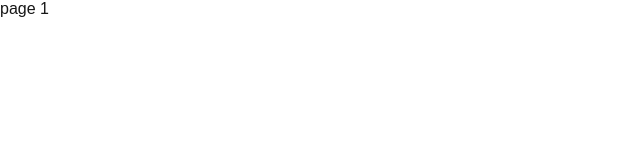
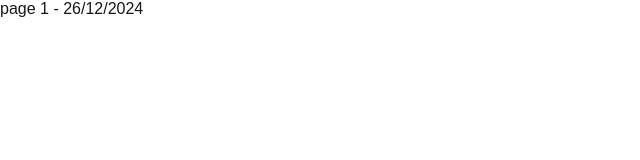
Before and after one commit to medberrima/devops-mp2l, a Next.js app: page / in a window 1280 px wide. Shown: the top 160 px of the page, without its empty margins (0-640 px from the left). Built offline with nearby package versions, Linux system fonts and the light colour scheme.

Commit message:
add date

```diff
--- a/src/app/page.tsx
+++ b/src/app/page.tsx
@@ -2,7 +2,7 @@ import React from 'react'
 
 function page() {
   return (
-    <div>page 1 </div>
+    <div>page 1 - 26/12/2024 </div>
   )
 }
 
```
